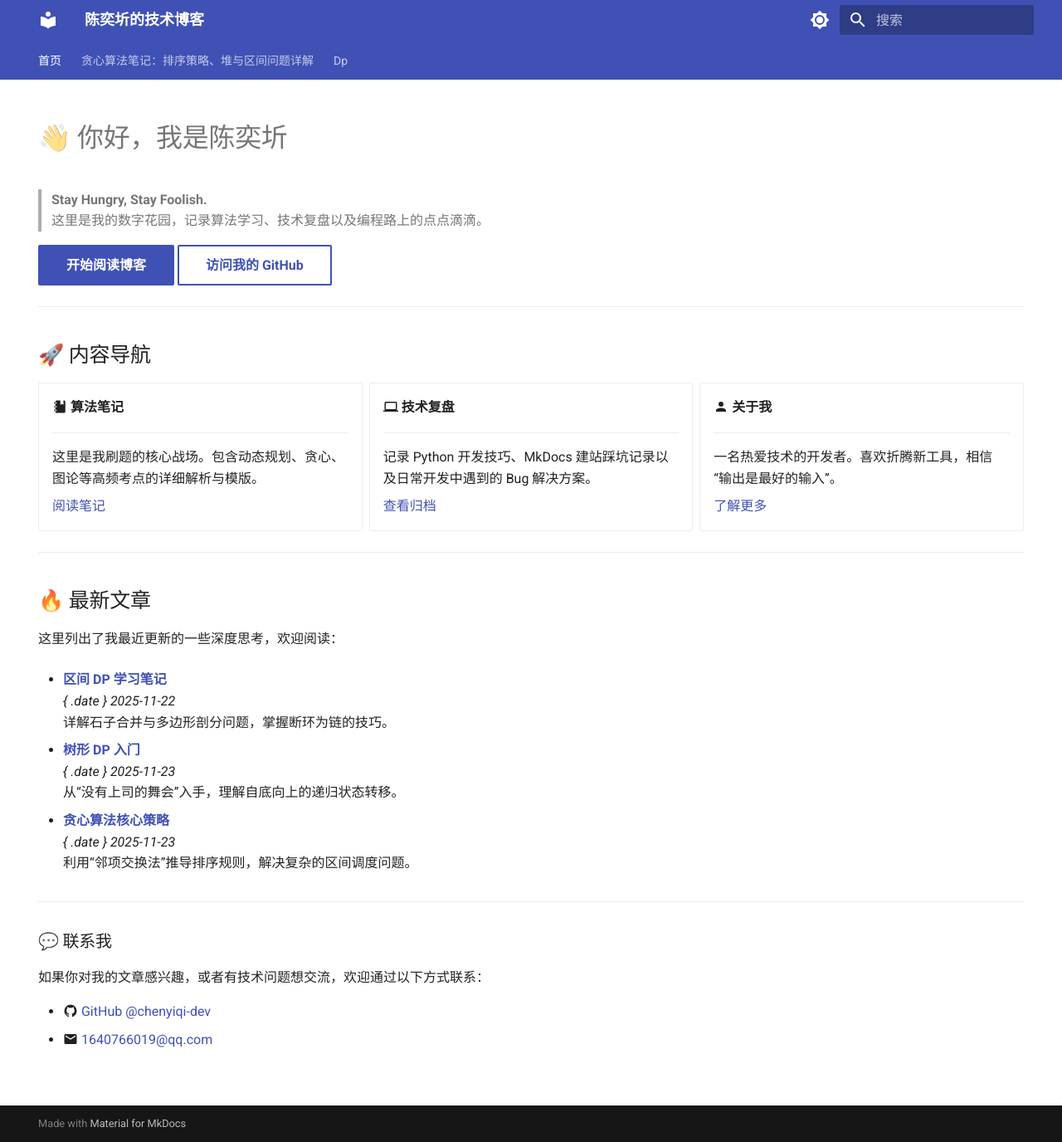
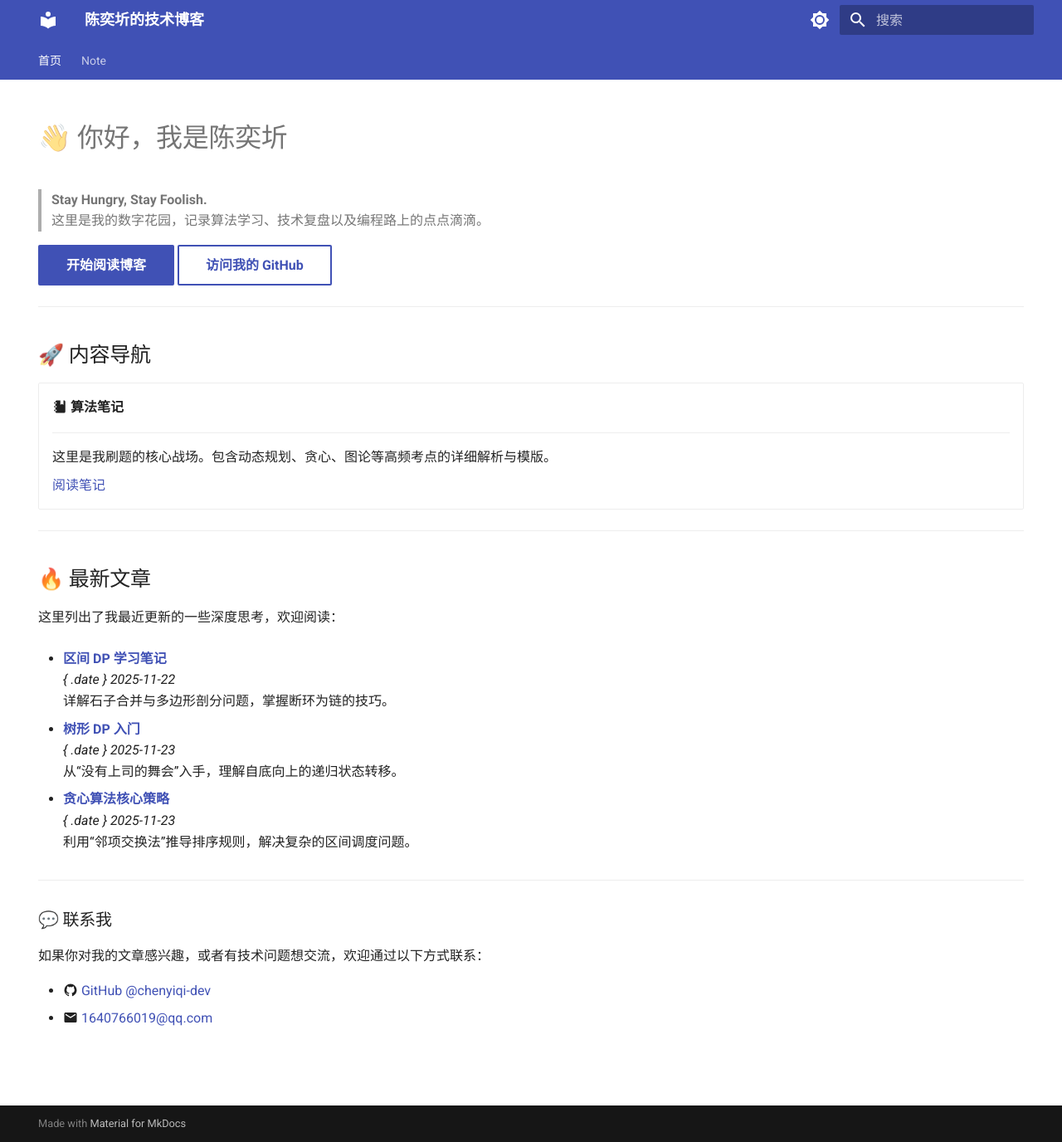
Before and after one commit to chenyiqi-dev/chenyiqi-dev.github.io, an MkDocs documentation site: the page built from docs/index.md, in a window 1280 px wide and 1376 px high. Shown: the whole window at 83% size. Built offline with MkDocs 1.6.1 and Material for MkDocs 9.7.7, drawn with Linux system fonts in a browser that asks for light colours.

Commit message:
Auto update: 2025-11-24 16:19

```diff
--- a/docs/index.md
+++ b/docs/index.md
@@ -11,7 +11,7 @@
 > 这里是我的数字花园，记录算法学习、技术复盘以及编程路上的点点滴滴。
 
 <!-- 下面是两个按钮 -->
-[开始阅读博客](blog/index.md){ .md-button .md-button--primary }
+[开始阅读博客](note/index.md){ .md-button .md-button--primary }
 [访问我的 GitHub](https://github.com/chenyiqi-dev){ .md-button }
 
 ---
@@ -28,23 +28,9 @@
 
     这里是我刷题的核心战场。包含动态规划、贪心、图论等高频考点的详细解析与模版。
 
-    [阅读笔记](blog/index.md)
+    [阅读笔记](note/index.md)
 
--   :material-laptop: **技术复盘**
 
-    ---
-
-    记录 Python 开发技巧、MkDocs 建站踩坑记录以及日常开发中遇到的 Bug 解决方案。
-
-    [查看归档](blog/archive/2025.md)
-
--   :material-account: **关于我**
-
-    ---
-
-    一名热爱技术的开发者。喜欢折腾新工具，相信“输出是最好的输入”。
-
-    [了解更多](about.md)
 
 </div>
 
```
Also changed, not shown: docs/note/dp/区间dp.md (renamed from docs/dp/区间dp.md), docs/note/dp/树形dp.md (renamed from docs/dp/树形dp.md), docs/note/贪心.md (renamed from docs/贪心.md).
